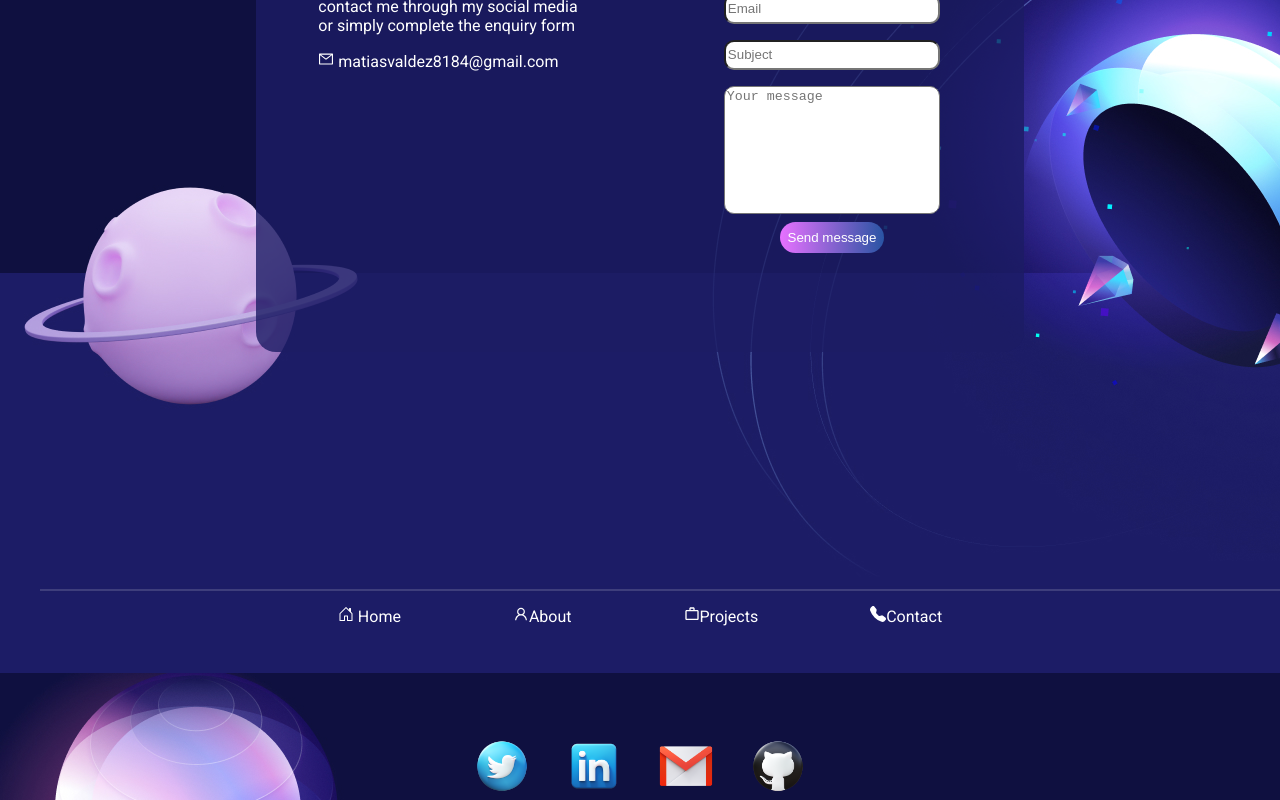
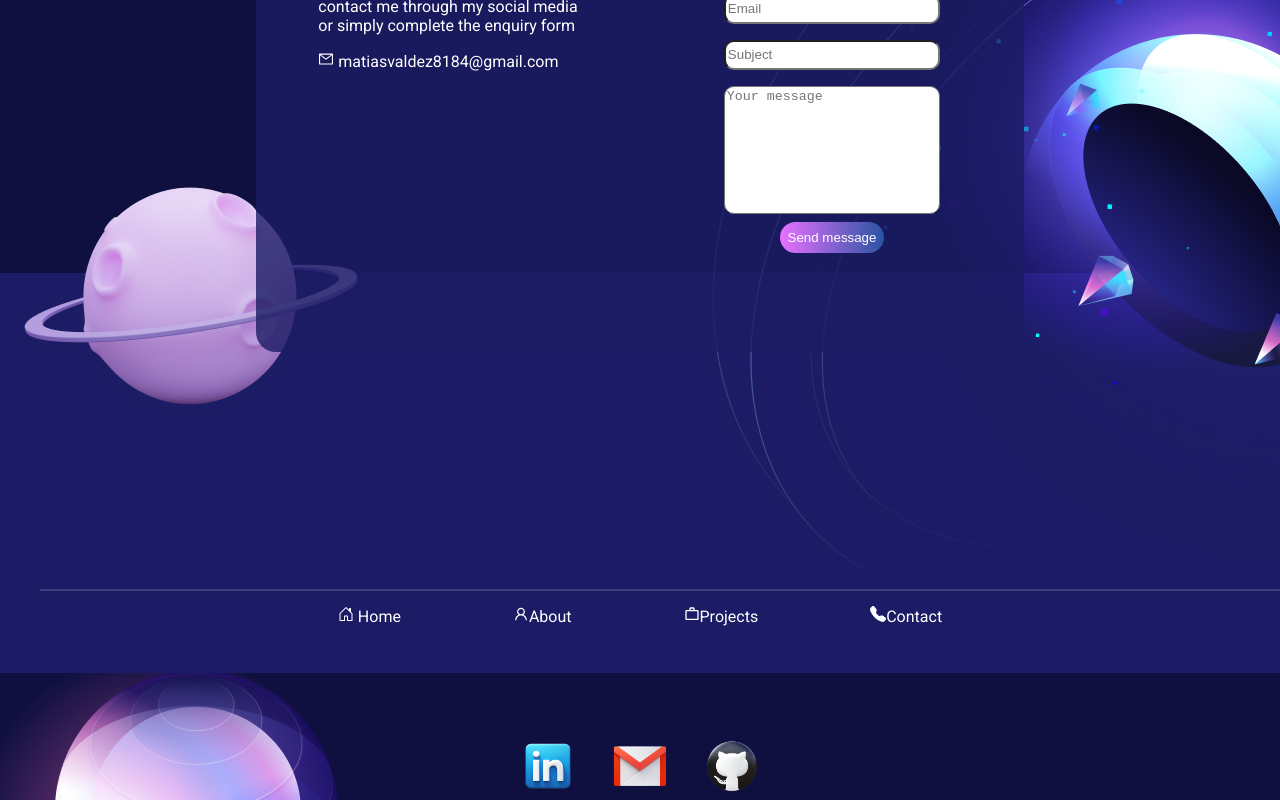
Before and after one commit to matiasvaldez1/portfolio, a Next.js app: page / in a window 1280 px wide. Shown: the part 3823-4623 px from the top of the page. Built offline with nearby package versions, Linux system fonts and the light colour scheme.

Commit message:
Fixed errors

```diff
--- a/components/Footer/Footer.js
+++ b/components/Footer/Footer.js
@@ -21,14 +21,6 @@ export const Footer = () => {
             <li className={styles.li}>{<BsFillTelephoneFill />}<a className={styles.a} href='#contact'>Contact</a></li>
         </ul>
         <div className={styles.images}>
-          <motion.a
-          whileHover={{scale: 1.2}}
-          href='https://twitter.com/matiasfci'>
-            <Image
-            src={twitter}
-            width={60}
-            height={60}/>
-          </motion.a>
           <motion.a
           whileHover={{scale: 1.2}}
           href='https://www.linkedin.com/in/matiasvaldez1/'>
--- a/pages/index.js
+++ b/pages/index.js
@@ -22,9 +22,10 @@ export default function Home({projectsProps}) {
       <div id='projects' className={styles.container}>
         <h1 className={styles.title}>My recent work</h1>
         <div className={styles.grid}>
-          {projectsProps?.map(project =>{
+          {projectsProps?.map((project,k) =>{
             return (
               <Card
+              key={k}
               image={project.image}
               title={project.title}
               github={project.github}
```
